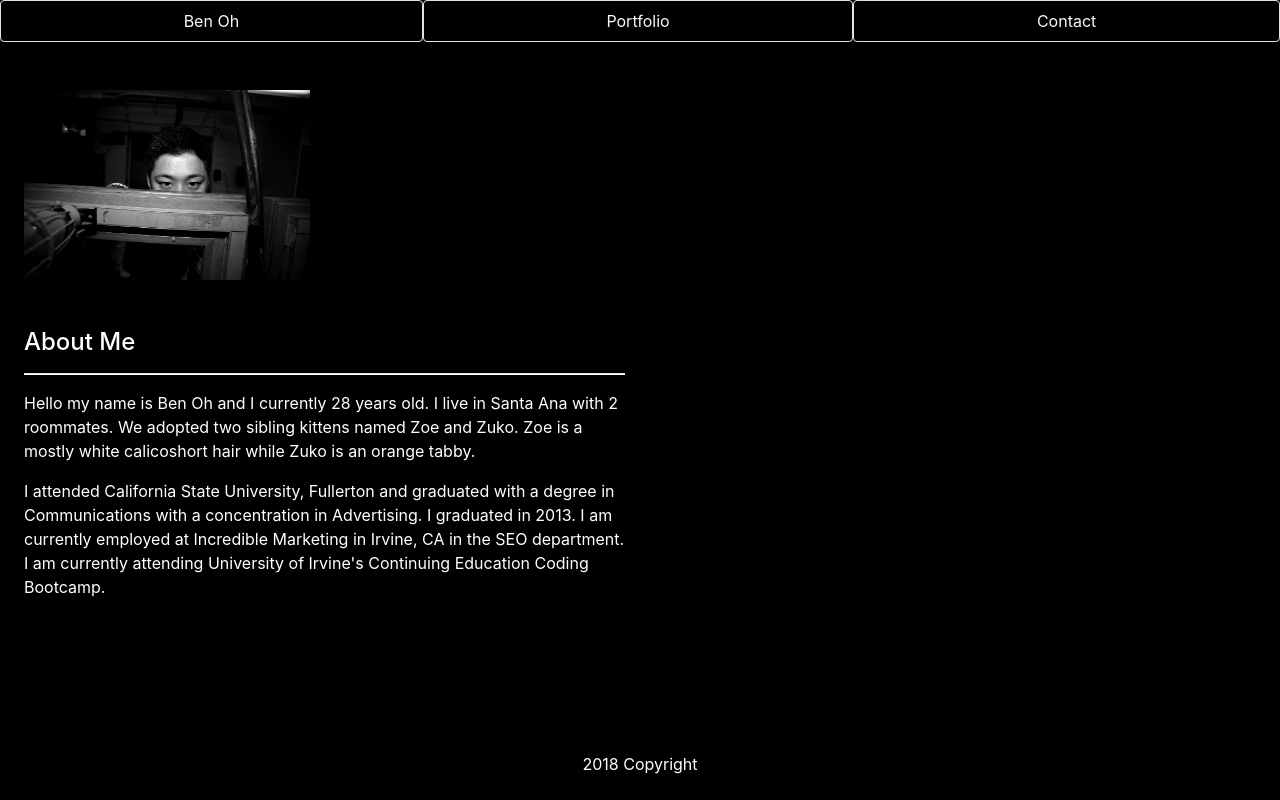
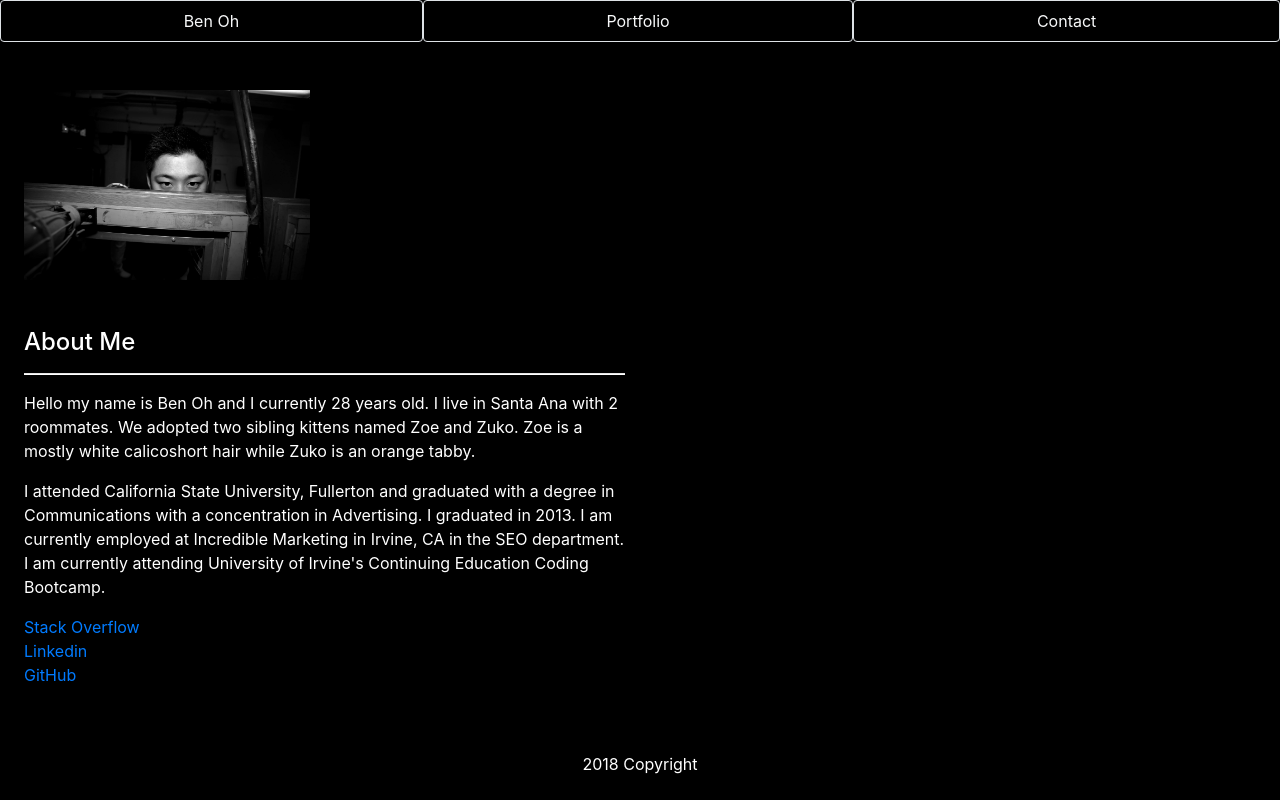
Before and after one commit to b3n0h/Bootstrap-Portfolio, a plain HTML site: page index.html in a window 1280 px wide. Drawn offline with nearby package versions, Linux system fonts and the light colour scheme.

Commit message:
added social links

```diff
--- a/index.html
+++ b/index.html
@@ -38,6 +38,9 @@
         <p>I attended California State University, Fullerton and graduated with a degree in Communications with a concentration in Advertising.
         I graduated in 2013. I am currently employed at Incredible Marketing in Irvine, CA in the SEO department. I am currently
         attending University of Irvine's Continuing Education Coding Bootcamp.</p>
+        <a href="https://stackoverflow.com/users/9959728/benohhh">Stack Overflow</a><br>
+        <a href="https://www.linkedin.com/in/ben-oh-73912b7b/">Linkedin</a><br>
+        <a href="https://github.com/b3n0h">GitHub</a>
       </div>
     </div>
       <footer class="footer">
```
